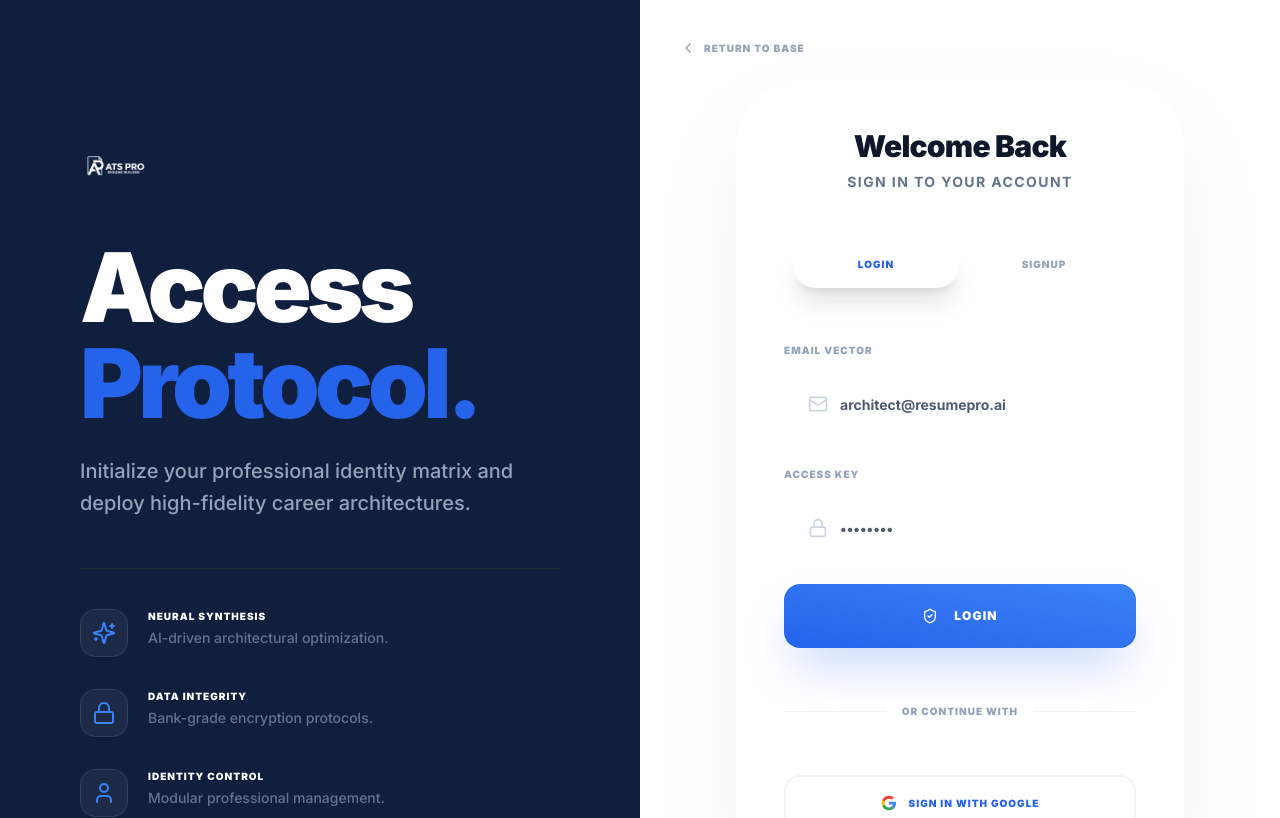
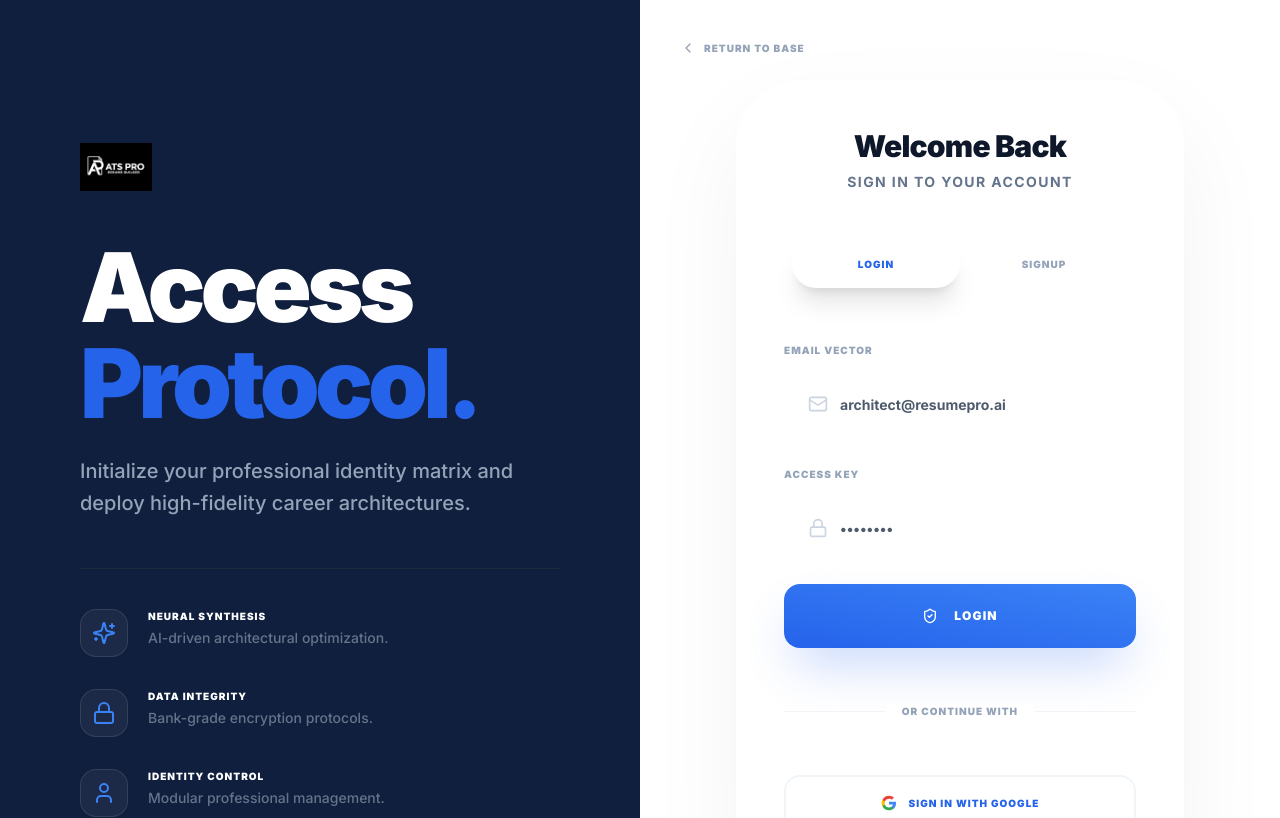
Before and after one commit to DARSHAN-URS/ATSwebsite, a React (Vite) app: page /auth in a window 1280 px wide. Shown: the top 818 px of the page. Built offline with nearby package versions, Linux system fonts and the light colour scheme.

Commit message:
Use separate logo-main and logo-white images directly with CSS blending

```diff
--- a/src/components/Logo.tsx
+++ b/src/components/Logo.tsx
@@ -6,35 +6,37 @@ interface LogoProps {
 export default function Logo({ className = "h-12", variant = "auto" }: LogoProps) {
   return (
     <div className={`relative flex items-center select-none ${className}`}>
-      {/* Dark variant for light backgrounds (Knocks out white background) */}
-      <div
-        className={`h-full w-48 ${variant === 'light' ? 'hidden' : variant === 'auto' ? 'dark:hidden' : ''}`}
+      {/* Dark variant for light backgrounds (logo-main.png with white background knocked out via multiply) */}
+      <img
+        src="/images/logo-main.png"
+        alt="ATS Pro"
+        className={`h-full w-auto object-contain ${
+          variant === 'light'
+            ? 'hidden'
+            : variant === 'auto'
+              ? 'dark:hidden'
+              : ''
+        }`}
         style={{
-          backgroundColor: 'currentColor',
-          WebkitMaskImage: 'url(/images/logo-main.png)',
-          maskImage: 'url(/images/logo-main.png)',
-          WebkitMaskSize: 'contain',
-          maskSize: 'contain',
-          WebkitMaskRepeat: 'no-repeat',
-          maskRepeat: 'no-repeat',
-          WebkitMaskPosition: 'left center',
-          maskPosition: 'left center',
+          mixBlendMode: 'multiply',
         }}
       />
 
-      {/* Light variant for dark backgrounds (Knocks out black background) */}
-      <div
-        className={`h-full w-48 ${variant === 'dark' ? 'hidden' : variant === 'auto' ? 'hidden dark:block' : variant === 'light' ? 'block' : 'hidden'}`}
+      {/* Light variant for dark backgrounds (logo-white.png with black background knocked out via screen) */}
+      <img
+        src="/images/logo-white.png"
+        alt="ATS Pro"
+        className={`h-full w-auto object-contain ${
+          variant === 'dark'
+            ? 'hidden'
+            : variant === 'auto'
+              ? 'hidden dark:block'
+              : variant === 'light'
+                ? 'block'
+                : 'hidden'
+        }`}
         style={{
-          backgroundColor: 'white',
-          WebkitMaskImage: 'url(/images/logo-white.png)',
-          maskImage: 'url(/images/logo-white.png)',
-          WebkitMaskSize: 'contain',
-          maskSize: 'contain',
-          WebkitMaskRepeat: 'no-repeat',
-          maskRepeat: 'no-repeat',
-          WebkitMaskPosition: 'left center',
-          maskPosition: 'left center',
+          mixBlendMode: 'screen',
         }}
       />
     </div>
```
Also changed, not shown: public/images/logo-main.png, public/images/logo-white.png.
